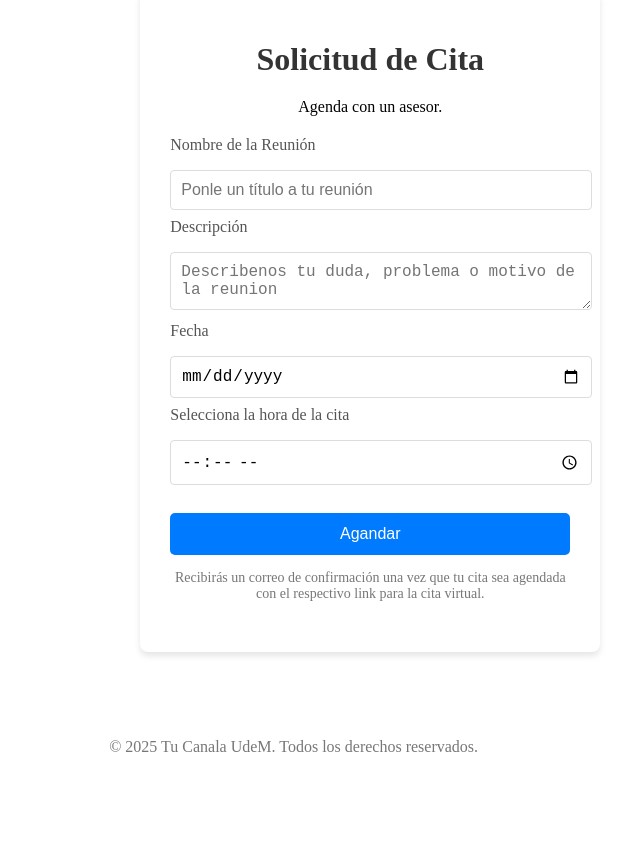
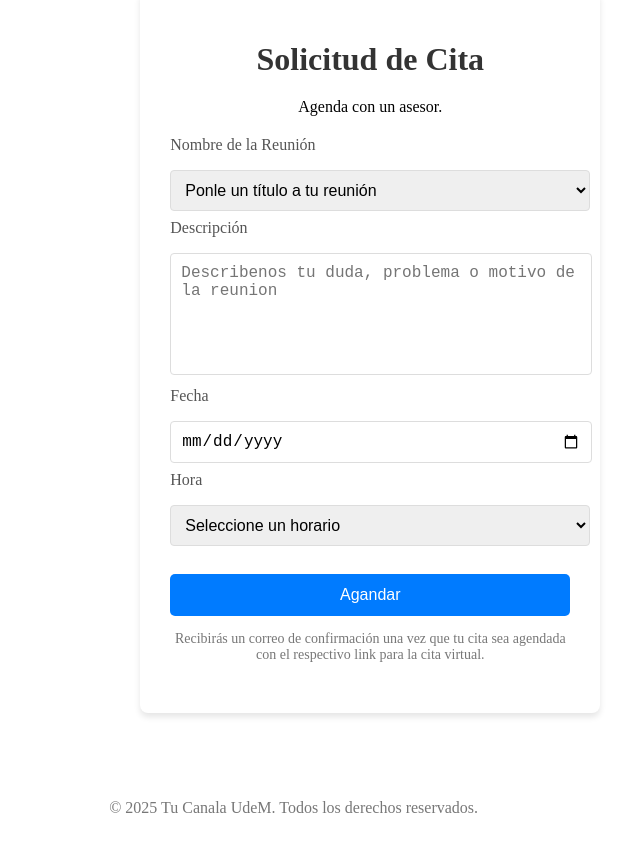
Before and after one commit to NattVR/TucanalUdem.1, a plain HTML site: page Vistas/mis_citas.html in a window 1280 px wide. Shown: the part 900-1760 px from the top of the page, without its empty margins (640-1280 px from the left). Before the commit the page ends 1716 px from the top, so only its background shows below. Drawn offline with Linux system fonts and the light colour scheme; no server answers.

Commit message:
Agendar citas

```diff
--- a/Vistas/mis_citas.html
+++ b/Vistas/mis_citas.html
@@ -103,8 +103,18 @@
         font-size: 14px;
         color: #777;
     }
-
-
+    .form-container select {
+        width: 105%;
+        padding: 10px;
+        margin: 8px 0;
+        border: 1px solid #ddd;
+        border-radius: 4px;
+        font-size: 16px;
+    }
+    .form-container textarea {
+        height: 100px;
+        resize: none;
+    }
   </style>
 </head>
 
@@ -124,18 +134,49 @@
         <div id="form-container" class="form-container">
             <h1>Solicitud de Cita</h1>
             <p>Agenda con un asesor.</p>
-            <form>
+            <form id="CreateEvent" method="POST">
+
                 <label>Nombre de la Reunión</label>
-                <input type="text" id="name" placeholder="Ponle un título a tu reunión" required>
+                <select name="name">
+                    <option value="">Ponle un título a tu reunión</option>
+                    <option value="Información Académica">Información Académica</option>
+                    <option value="Becas y Apoyos Financieros">Becas y Apoyos Financieros</option>
+                    <option value="Facturación UdeM">Facturación UdeM</option>
+                    <option value="Asesoría Académica">Asesoría Académica</option>
+                    <option value="Trámites y Asesoría">Trámites y Asesoría</option>
+                    <option value="Otros">Otros</option>
+                  </select>
 
                 <label >Descripción</label>
-                <textarea id="description" placeholder="Describenos tu duda, problema o motivo de la reunion" required></textarea>
+                <textarea id="description" name="description" placeholder="Describenos tu duda, problema o motivo de la reunion" required></textarea>
 
                 <label>Fecha</label>
-                <input type="date" id="date" required>
+                <input type="date" id="date" name="date" required>
 
-                <label>Selecciona la hora de la cita</label>
-                <input type="time" id="time" required>
+                <label for="time">Hora</label>
+                <select id="time" name="time" required>
+                  <option value="">Seleccione un horario</option>
+                  <option value="08:00:00">08:00</option>
+                  <option value="08:25:00">08:25</option>
+                  <option value="08:50:00">08:50</option>
+                  <option value="09:15:00">09:15</option>
+                  <option value="09:40:00">09:40</option>
+                  <option value="10:05:00">10:05</option>
+                  <option value="10:30:00">10:30</option>
+                  <option value="10:55:00">10:55</option>
+                  <option value="11:20:00">11:20</option>
+                  <option value="11:45:00">11:45</option>
+                  <option value="14:00:00">14:00</option>
+                  <option value="14:25:00">14:25</option>
+                  <option value="14:50:00">14:50</option>
+                  <option value="15:15:00">15:15</option>
+                  <option value="15:40:00">15:40</option>
+                  <option value="16:05:00">16:05</option>
+                  <option value="16:30:00">16:30</option>
+                  <option value="16:55:00">16:55</option>
+                  <option value="17:20:00">17:20</option>
+                  <option value="17:55:00">17:55</option>
+                </select>
 
                 <button type="submit">Agandar</button>
 
@@ -149,4 +190,39 @@
 
 </body>
     <script src="load_header.js"></script>
+<script>
+    document.getElementById('CreateEvent').addEventListener('submit', async function (e) {
+      e.preventDefault();
+
+      const formData = new FormData(this);
+
+      const datos = {
+        name: formData.get('name'),
+        description: formData.get('description'),
+        date: formData.get('date'),
+        time: formData.get('time')
+      };
+
+      try {
+        const response = await fetch('http://localhost:5000/tu_canal_udem/createEvent', {
+          method: 'POST',
+          headers: {
+          'Content-Type': 'application/json'
+          },
+          body: JSON.stringify(datos)
+        });
+
+        const resultado = await response.json();
+
+        if (response.ok) {
+          alert("Cita creada exitosamente");
+        }
+
+      } catch (error) {
+        alert('Error al crear cita. Intanta nuevamente.');
+        console.error(error);
+      }
+    });
+</script>
+
 </html>
```
Also changed, not shown: Backend/controllers/user.controller.js (+17 -7 lines).
